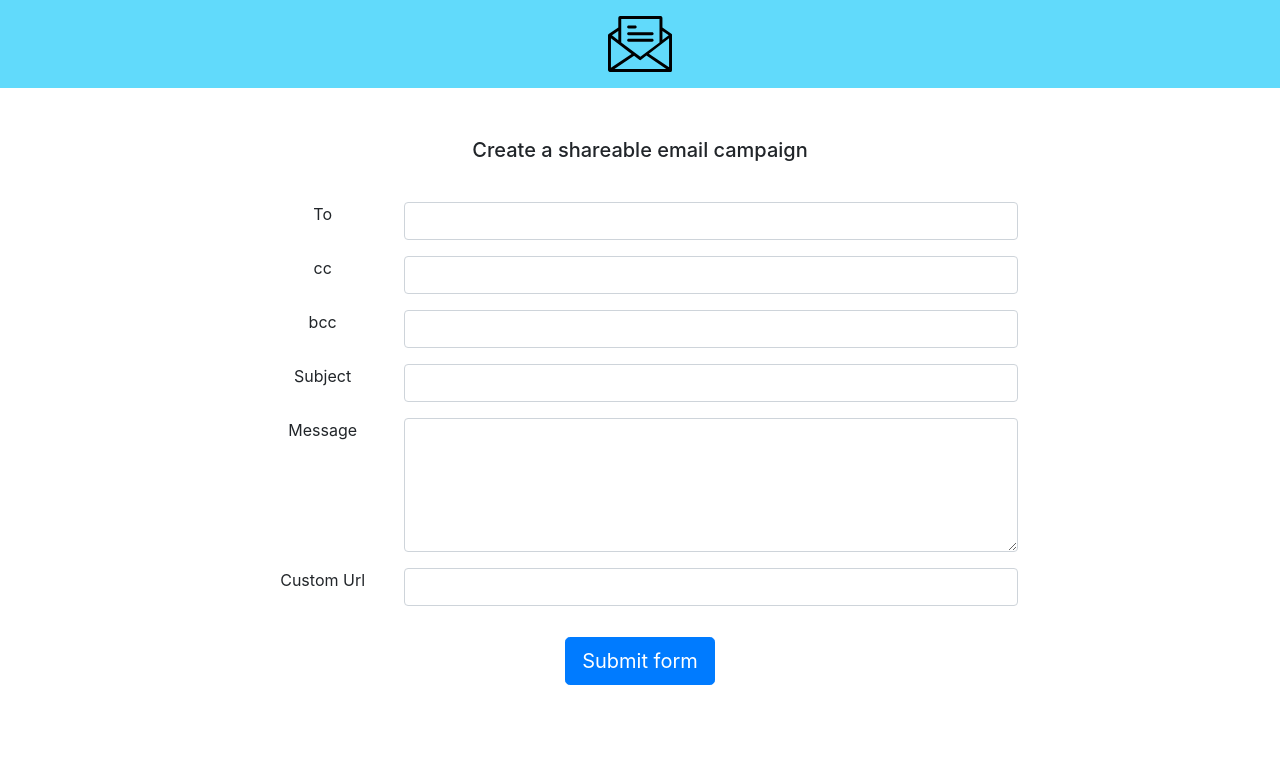
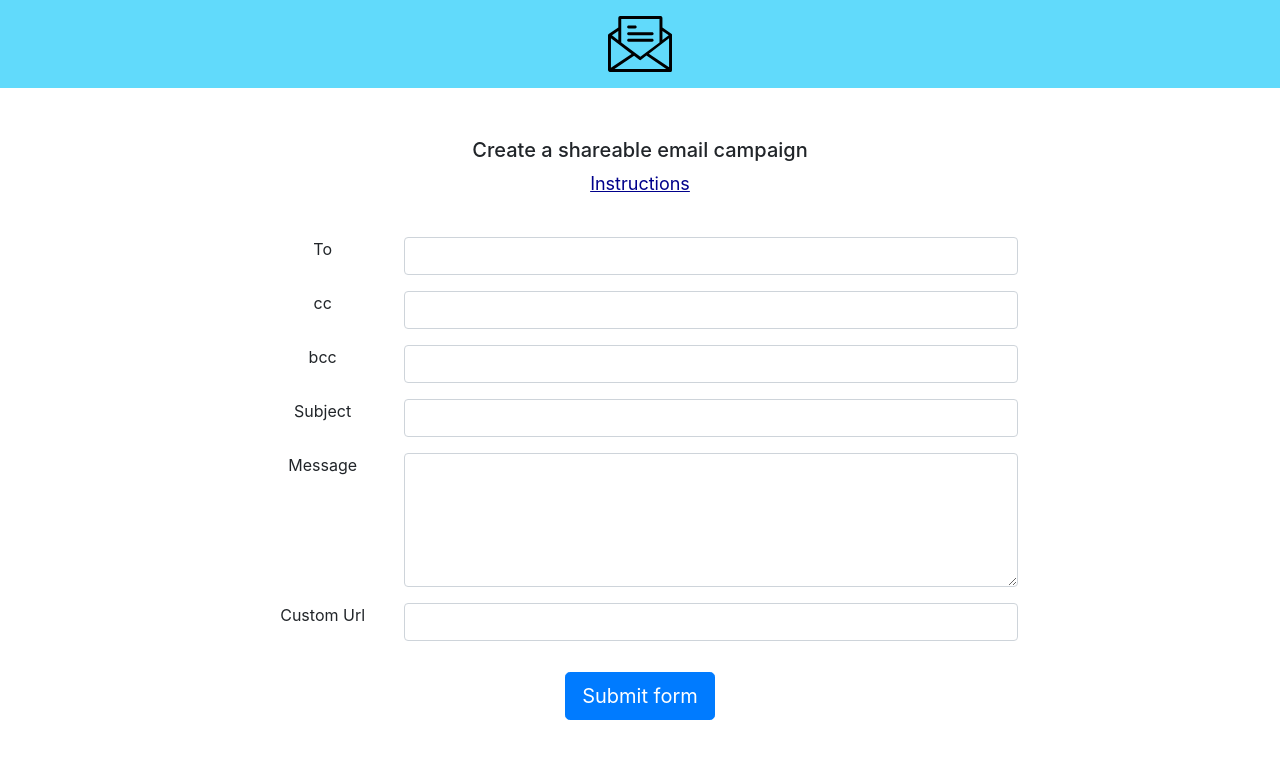
Before and after one commit to cgruppioni/email-template-builder, a React (Create React App) app: page / in a window 1280 px wide. Shown: the top 758 px of the page. Built offline with nearby package versions, Linux system fonts and the light colour scheme.

Commit message:
Add instructions link
Update README

Increase form column size

```diff
--- a/src/TemplateForm/index.jsx
+++ b/src/TemplateForm/index.jsx
@@ -20,6 +20,7 @@ export const TemplateForm = () => {
     return (
         <>
           <h5 className={styles.description}>Create a shareable email campaign</h5>
+          <a className={styles.instructions} href="https://tinyurl.com/emailtemplatedirections" rel="noopener noreferrer" target="_blank">Instructions</a>
           <p className={styles.tinyUrlResponse}>{tinyUrlResponse}</p>
           <Formik
               validationSchema={schema}
@@ -53,7 +54,6 @@ export const TemplateForm = () => {
               {({
                   handleSubmit,
                   handleChange,
-                  isValid,
                   errors,
                   values,
               }) => (
--- a/src/TemplateForm/styles.module.scss
+++ b/src/TemplateForm/styles.module.scss
@@ -33,3 +33,11 @@
   color: #dc3545;
   font-size: 16px;
 }
+
+.instructions {
+  color:darkblue;
+  font-size: 18px;
+  text-decoration: underline;
+  margin-top: 20px;
+  margin-bottom: 20px;
+}
```
Also changed, not shown: 1 other file (tests, documents, lock files or other folders).
